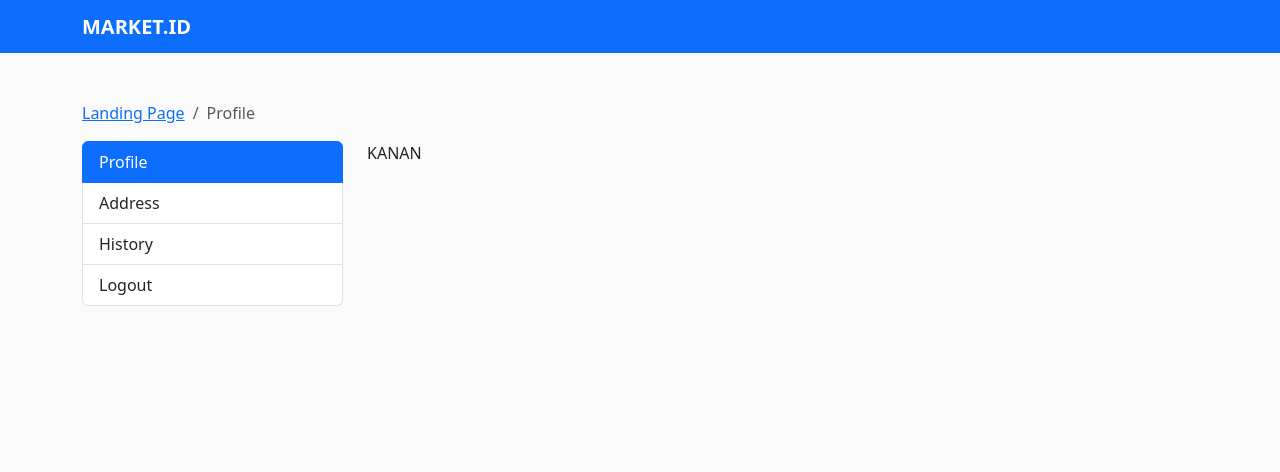
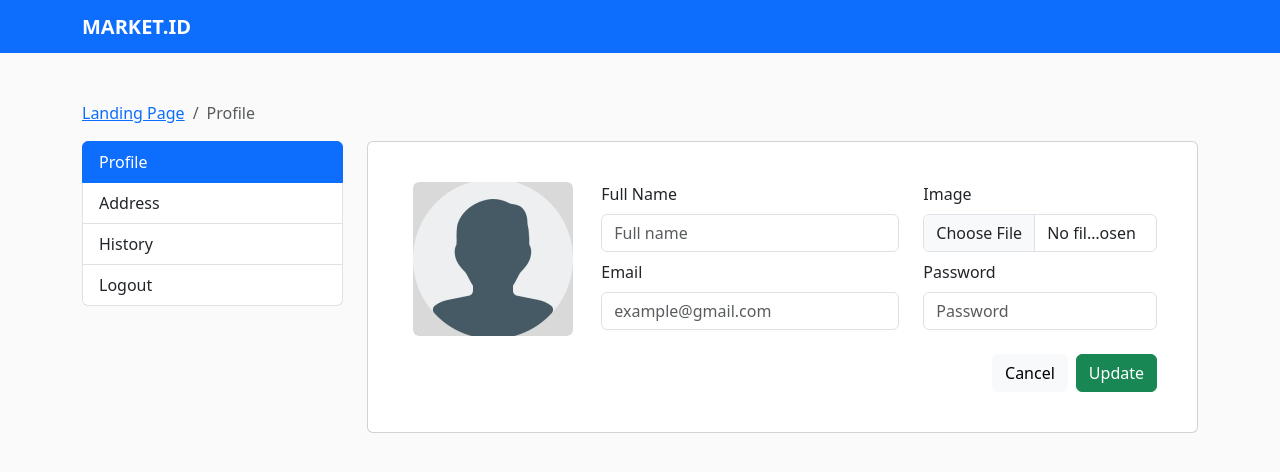
Before and after one commit to isti20/market-id-fe, a React (Create React App) app: page /profile in a window 1280 px wide. Shown: the top 472 px of the page. Built offline with nearby package versions, Linux system fonts and the light colour scheme; no server answers; sample sign-in values are in the browser's storage.

Commit message:
add CardProfile component

```diff
--- /dev/null
+++ b/src/components/Customer/CardProfile.jsx
@@ -0,0 +1,80 @@
+import { Form, Card, Row, Col, Image, Button } from "react-bootstrap";
+import ImgProfile from "../../assets/images/profile.png?url";
+
+export default function CardProfile() {
+    return (
+        <Form>
+            <Card className="p-4 mt-md-0 mt-3">
+                <Card.Body>
+                    <Row>
+                        {/* IMAGE PROFILE */}
+                        <Col lg="3" xs="12" className="text-center">
+                            <Image src={ImgProfile} rounded className="w-full mx-auto" />
+                        </Col>
+
+                        {/* INPUT LEFT */}
+                        <Col lg="5" xs="12" className="mt-lg-0 mt-2 mb-2">
+                            <Form.Group className="mb-2">
+                                <Form.Label htmlFor="full_name" className="mb-2">
+                                    Full Name
+                                </Form.Label>
+                                <Form.Control
+                                    id="full_name"
+                                    name="full_name"
+                                    type="text"
+                                    placeholder="Full name"
+                                />
+                            </Form.Group>
+
+                            <Form.Group className="mb-2">
+                                <Form.Label htmlFor="email" className="mb-2">
+                                    Email
+                                </Form.Label>
+                                <Form.Control
+                                    id="email"
+                                    name="email"
+                                    type="email"
+                                    placeholder="example@gmail.com"
+                                />
+                            </Form.Group>
+                        </Col>
+
+                        {/* INPUT RIGHT */}
+                        <Col lg="4" xs="12">
+                            <Form.Group className="mb-2">
+                                <Form.Label htmlFor="image" className="mb-2">
+                                    Image
+                                </Form.Label>
+                                <Form.Control
+                                    id="image"
+                                    name="image"
+                                    type="file"
+                                    accept="image/*"
+                                    placeholder="Choose image"
+                                />
+                            </Form.Group>
+
+                            <Form.Group className="mb-2">
+                                <Form.Label htmlFor="password" className="mb-2">
+                                    Password
+                                </Form.Label>
+                                <Form.Control
+                                    id="password"
+                                    name="password"
+                                    type="password"
+                                    placeholder="Password"
+                                />
+                            </Form.Group>
+                        </Col>
+
+                        {/* ACTION */}
+                        <Col className="mt-2 d-flex justify-content-end">
+                            <Button type="button" variant="light" className="me-2">Cancel</Button>
+                            <Button type="submit" variant="success">Update</Button>
+                        </Col>
+                    </Row>
+                </Card.Body>
+            </Card>
+        </Form>
+    )
+}
--- a/src/pages/Profile.jsx
+++ b/src/pages/Profile.jsx
@@ -2,6 +2,7 @@
 
 import ABreadCrumb from "../components/ABreadCrumb";
 import AListGroup from "../components/AListGroup";
+import CardProfile from "../components/Customer/CardProfile";
 
 export default function Profile() {
     const options = [
@@ -42,7 +43,7 @@
             </Col>
 
             <Col md="9">
-                KANAN
+                <CardProfile />
             </Col>
         </Row>
     )
```
Also changed, not shown: src/assets/images/profile.png (added).
